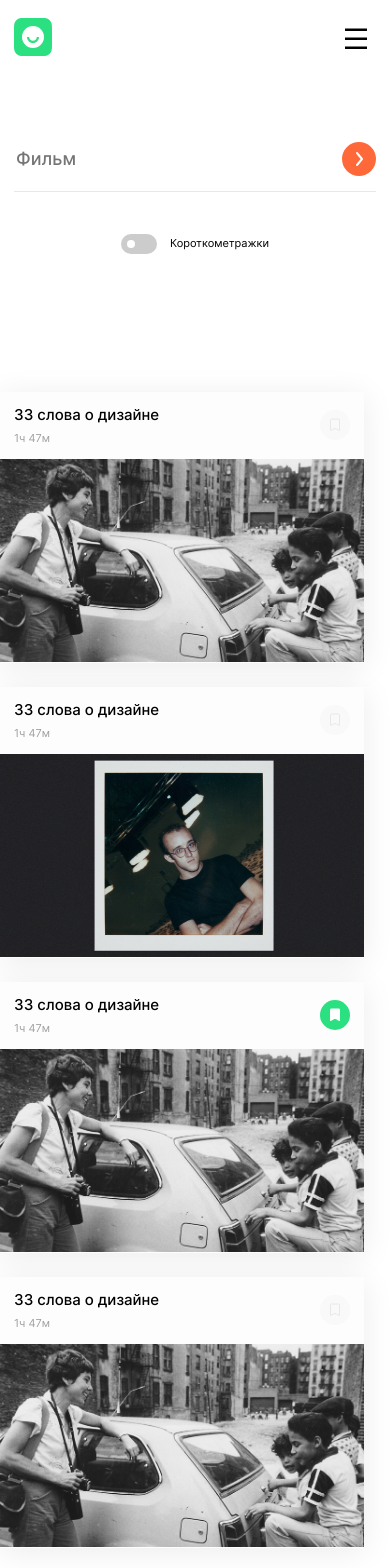
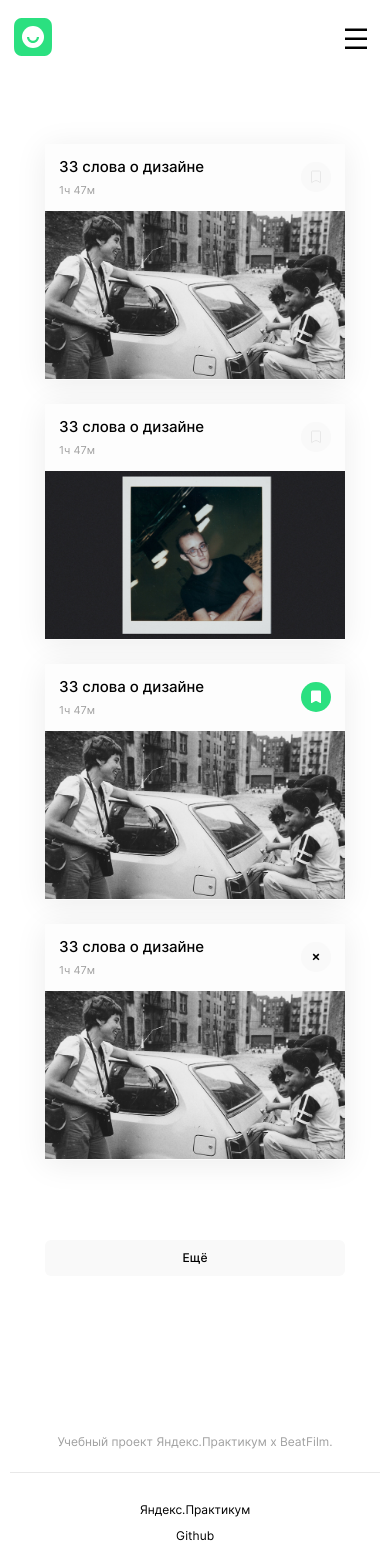
Before and after one commit to keeonezy/movies-explorer-frontend, a React (Create React App) app: page / in a window 390 px wide. Shown: the top 1568 px of the page. Built offline with nearby package versions, Linux system fonts and the light colour scheme.

Commit message:
feat: add saved movies

```diff
--- a/src/components/App/App.jsx
+++ b/src/components/App/App.jsx
@@ -7,6 +7,7 @@ import { Register } from "../Register/Register";
 import { Login } from "../Login/Login";
 import { Profile } from "../Profile/Profile";
 import { Movies } from "../Movies/Movies";
+import { SavedMovies } from "../SavedMovies/SavedMovies";
 
 function App() {
   return (
@@ -19,7 +20,7 @@ function App() {
         {/* <Register /> */}
         {/* <Login /> */}
         {/* <Profile /> */}
-        <Movies />
+        <SavedMovies />
       </div>
     </div>
   );
--- a/src/components/MoviesCard/MoviesCard.css
+++ b/src/components/MoviesCard/MoviesCard.css
@@ -35,6 +35,10 @@
     background-image: url("../../images/movies-card-save-active.svg");
 }
 
+.movies-card__save-remove {
+    background-image: url("../../images/movies-card-remove.svg");
+}
+
 .movies-card__title {
     margin: 0;
     color: #000;
@@ -55,3 +59,27 @@
     max-width: 364px;
     height: 203px;
 }
+
+@media screen and (max-width: 1140px) {
+    .movies-card {
+        max-width: 339px;
+        height: 258px;
+    }
+
+    .movies-card__image {
+        max-width: 339px;
+        height: 190px;
+    }
+}
+
+@media screen and (max-width: 740px) {
+    .movies-card {
+        max-width: 300px;
+        height: 236px;
+    }
+
+    .movies-card__image {
+        max-width: 300px;
+        height: 168px;
+    }
+}
--- a/src/components/MoviesCard/MoviesCard.jsx
+++ b/src/components/MoviesCard/MoviesCard.jsx
@@ -44,7 +44,7 @@ function MoviesCard() {
                         <h2 className="movies-card__title">33 слова о дизайне</h2>
                         <p className="movies-card__description">1ч 47м</p>
                     </div>
-                    <div className="movies-card__save"></div>
+                    <div className="movies-card__save movies-card__save-remove"></div>
                 </div>
                 <img src={moviesCard1} alt="" className="movies-card__image" />
             </li>
--- a/src/components/MoviesCardList/MoviesCardList.css
+++ b/src/components/MoviesCardList/MoviesCardList.css
@@ -29,6 +29,11 @@
 }
 
 @media screen and (max-width: 1140px) {
+    .movies-card-list__cards {
+        margin: 0 30px;
+        justify-content: center;
+    }
+
     .movies-card-list__button {
         width: 708px;
     }
--- /dev/null
+++ b/src/components/SavedMovies/SavedMovies.jsx
@@ -0,0 +1,13 @@
+import { Footer } from "../Footer/Footer";
+import { MoviesCardList } from "../MoviesCardList/MoviesCardList";
+
+function SavedMovies() {
+    return (
+        <>
+            <MoviesCardList />
+            <Footer />
+        </>
+    )
+}
+
+export { SavedMovies };
```
Also changed, not shown: src/images/movies-card-remove.svg (added).
